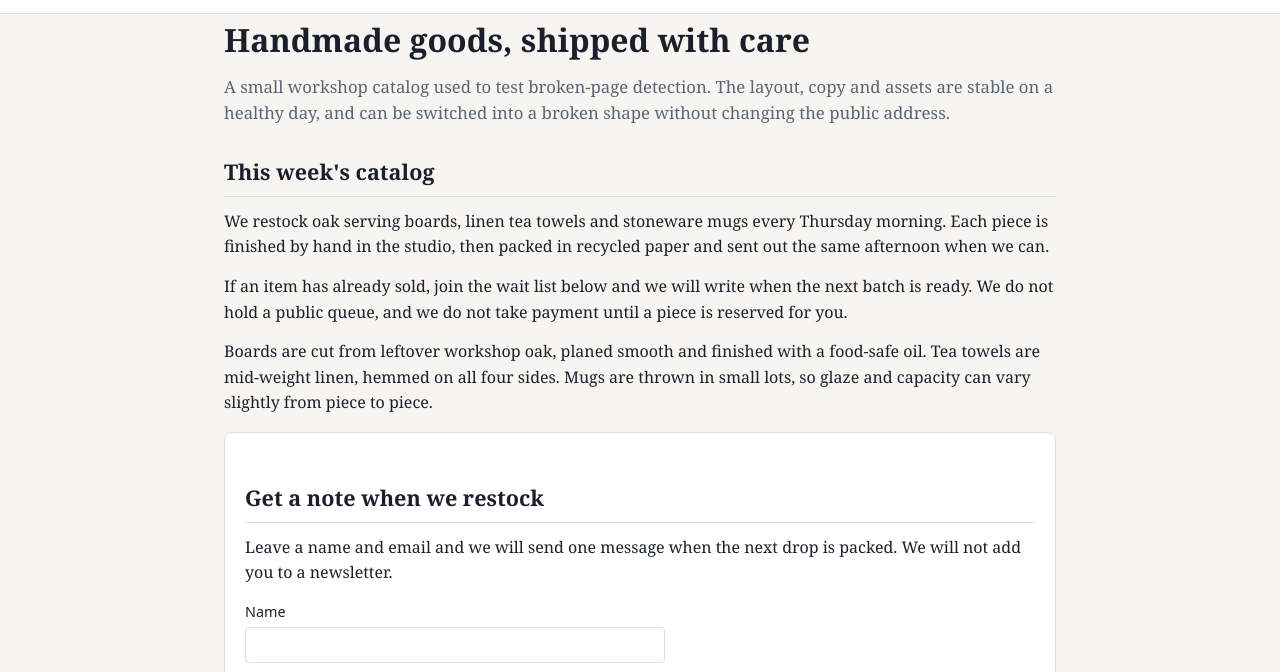
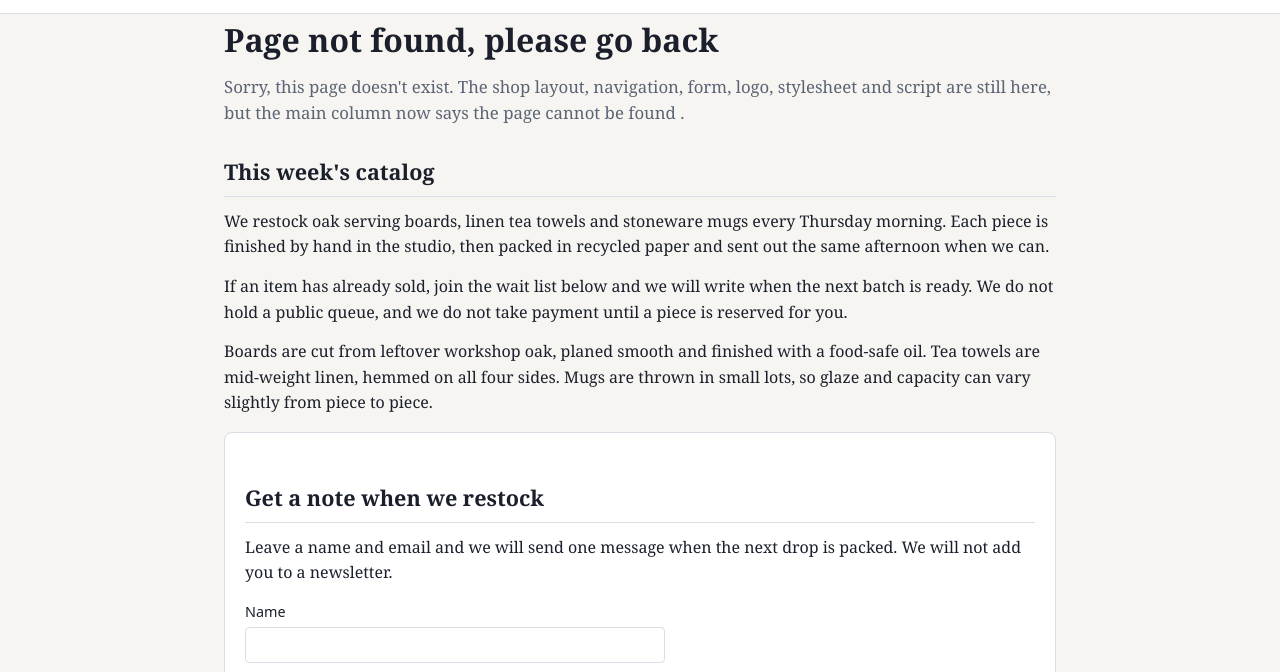
Before and after one commit to Pingara/Pingara.github.io, a plain HTML site: page index.html in a window 1280 px wide. Shown: the part 103-775 px from the top of the page. Drawn offline with Linux system fonts and the light colour scheme.

Commit message:
mode: soft-404

```diff
--- a/index.html
+++ b/index.html
@@ -22,8 +22,8 @@
     </div>
   </header>
   <main class="wrap">
-    <h1 class="page-title">Handmade goods, shipped with care</h1>
-    <p class="lede">A small workshop catalog used to test broken-page detection. The layout, copy and assets are stable on a healthy day, and can be switched into a broken shape without changing the public address.</p>
+    <h1 class="page-title">Page not found, please go back   </h1>
+    <p class="lede">Sorry, this page doesn't exist. The shop layout, navigation, form, logo, stylesheet and script are still here, but the main column now says the page cannot be found                             .</p>
 
     <section id="catalog">
       <h2>This week's catalog</h2>
```
